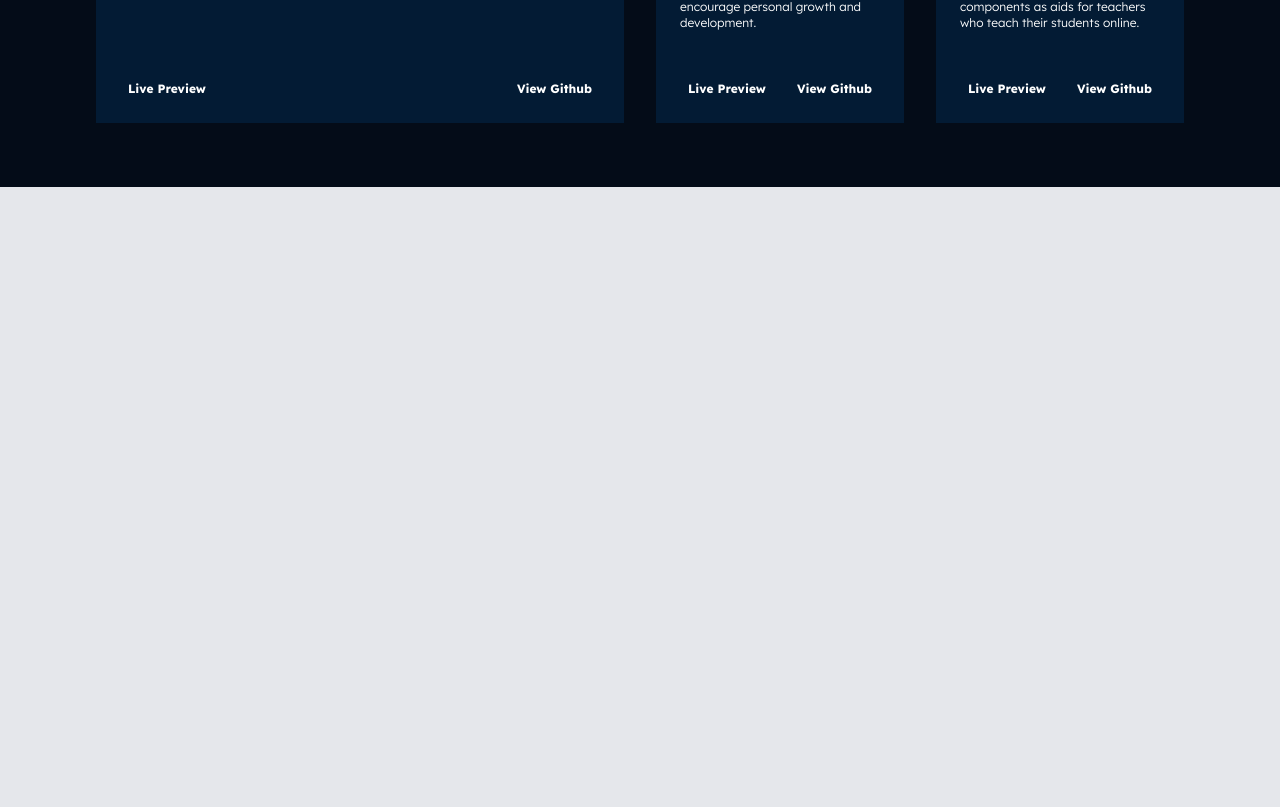
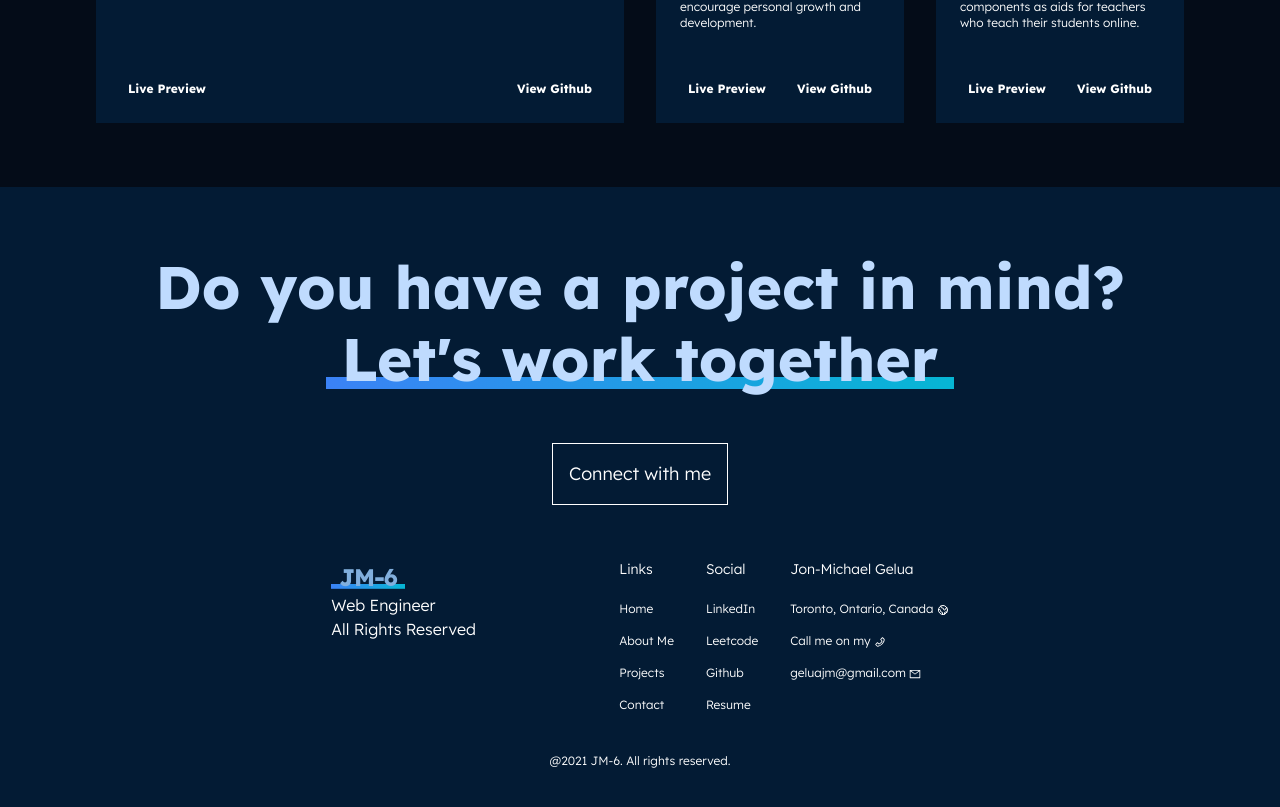
Before and after one commit to jmski/jmgelua, a Next.js app: page /test in a window 1280 px wide. Shown: the part 1883-2690 px from the top of the page. Before the commit the page ends 2070 px from the top, so only its background shows below. Built offline with nearby package versions, Linux system fonts and the light colour scheme.

Commit message:
Add footer component

```diff
--- /dev/null
+++ b/components/v2/Footer.tsx
@@ -0,0 +1,94 @@
+import React from "react";
+import { AiOutlinePhone, AiOutlineMail } from "react-icons/ai";
+import { HiOutlineGlobe } from "react-icons/hi";
+
+const Footer = () => (
+  <div className="flex flex-col justify-center items-center bg-footer py-16 px-8 sm:p-16 md:py-16 md:px-24">
+    <div className="w-full text-center mb-12">
+      <h1 className="text-blue-200 text-4xl leading-10 sm:text-5xl sm:leading-12 md:text-6xl md:leading-18 font-extrabold">
+        Do you have a project in mind?
+        <br />
+        <span className="px-4 bg-gradient-to-r from-blue-500 to-cyan-500 bg-growing-underline hover:text-white">
+          <a href="mailto:geluajm@gmail.com">Let's work together</a>
+        </span>
+      </h1>
+    </div>
+
+    <div className="text-white flex justify-center items-center p-4 border border-white text-center mb-10 cursor-pointer">
+      <p className=" text-sm sm:text-lg leading-5">
+        <a>Connect with me</a>
+      </p>
+    </div>
+
+    <div className="text-white flex justify-between items-start flex-row flex-wrap w-100 text-left">
+      <div className="mt-4 mx-0 sm:m-4 w-64">
+        <span className="font-extrabold tracking-tighter text-2xl gradient__text px-2 bg-gradient-to-r from-blue-500 to-cyan-500 bg-growing-underline text-primary hover:text-white">
+          JM-6
+        </span>
+        <p>
+          Web Engineer <br /> All Rights Reserved
+        </p>
+      </div>
+      <div className="flex flex-start flex-col my-4 sm:m-4">
+        <h4 className=" text-sm leading-4 mb-4">Links</h4>
+        <p className="text-xs my-2 mx-0 cursor-pointer">
+          <a href="#home">Home</a>
+        </p>
+        <p className="text-xs my-2 mx-0 cursor-pointer">
+          <a href="#home">About Me</a>
+        </p>
+        <p className="text-xs my-2 mx-0 cursor-pointer">
+          <a href="#projects">Projects</a>
+        </p>
+        <p className="text-xs my-2 mx-0 cursor-pointer">
+          <a href="mailto:geluajm@gmail.com">Contact</a>
+        </p>
+      </div>
+      <div className="flex flex-start flex-col my-4 sm:m-4">
+        <h4 className=" text-sm leading-4 mb-4">Social</h4>
+        <p className="text-xs my-2 mx-0 cursor-pointer">
+          <a href="https://linkedin.com/in/jmgelua" target="_blank">
+            LinkedIn
+          </a>
+        </p>
+        <p className="text-xs my-2 mx-0 cursor-pointer">
+          <a href="https://leetcode.com" target="_blank">
+            Leetcode
+          </a>
+        </p>
+        <p className="text-xs my-2 mx-0 cursor-pointer">
+          <a href="https://github.com/jmski" target="_blank">
+            Github
+          </a>
+        </p>
+        <p className="text-xs my-2 mx-0 cursor-pointer">
+          <a href="/JonMichaelGeluaResume2021.pdf" target="_blank">
+            Resume
+          </a>
+        </p>
+      </div>
+      <div className="flex flex-start flex-col my-4 sm:m-4">
+        <h4 className=" text-sm leading-4 mb-4">Jon-Michael Gelua</h4>
+        <p className="text-xs my-2 mx-0">
+          Toronto, Ontario, Canada <HiOutlineGlobe className="inline-block" />
+        </p>
+        <p className="text-xs my-2 mx-0">
+          <a href="tel:647-834-1667">
+            Call me on my <AiOutlinePhone className="inline-block" />
+          </a>
+        </p>
+        <p className="text-xs my-2 mx-0">
+          <a href="mailto:geluajm@gmail.com">
+            geluajm@gmail.com <AiOutlineMail className="inline-block" />
+          </a>
+        </p>
+      </div>
+    </div>
+
+    <div className="mt-8 text-center w-full my-4 sm:m-4">
+      <p className="text-xs text-white">@2021 JM-6. All rights reserved.</p>
+    </div>
+  </div>
+);
+
+export default Footer;
--- a/pages/test.tsx
+++ b/pages/test.tsx
@@ -1,6 +1,7 @@
 import NavBar from "../components/v2/NavBar";
 import Header from "../components/v2/Header";
 import Projects from "../components/v2/Projects";
+import Footer from "../components/v2/Footer";
 
 const Test = () => {
   return (
@@ -8,6 +9,7 @@ const Test = () => {
       <NavBar />
       <Header />
       <Projects />
+      <Footer />
     </div>
   );
 };
```
